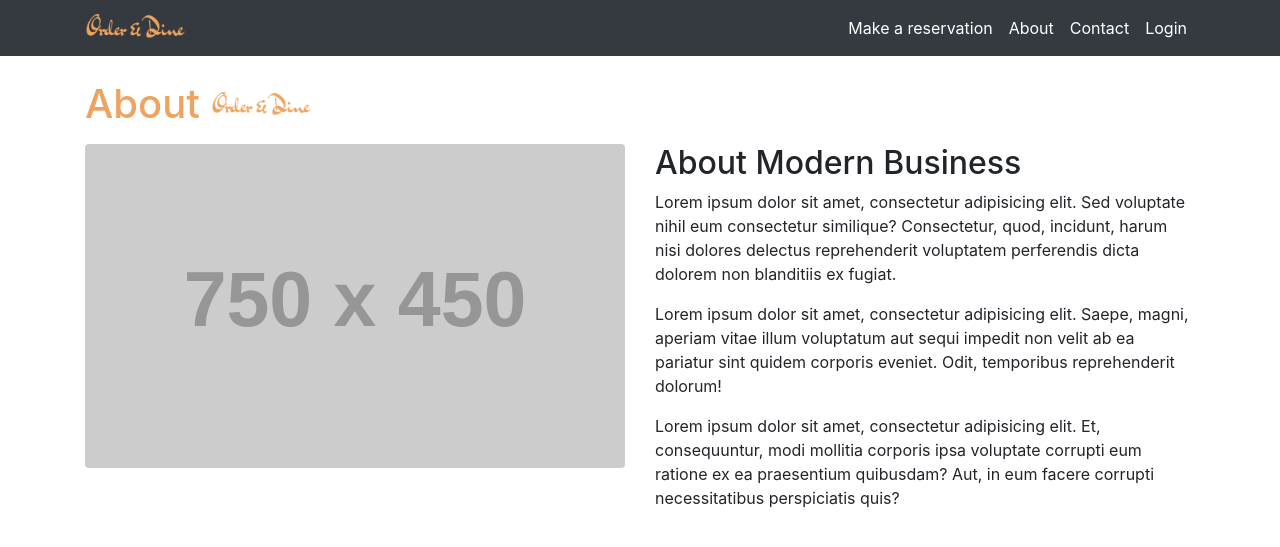
After one commit to mapaaa/order-and-dine, a Django app: page /about/ in a window 1280 px wide. The commit adds this page. Shown: the top 547 px of the page. Run offline with Django 3.2, Linux system fonts and the light colour scheme; grey boxes labelled with a size stand in for pictures from a placeholder-image service; some libraries are stand-ins or nearby versions.

Commit message:
Contact and about pages

```diff
--- a/django-project/odapp/forms.py
+++ b/django-project/odapp/forms.py
@@ -1 +1,7 @@
 from django import forms
+
+
+class ContactForm(forms.Form):
+    full_name = forms.CharField(max_length=200)
+    from_email = forms.EmailField(required=True)
+    message = forms.CharField(widget=forms.Textarea, required=True)
--- /dev/null
+++ b/django-project/odapp/templates/odapp/about.html
@@ -0,0 +1,23 @@
+{% extends 'odapp/base.html' %}
+{% load static %}
+
+{% block content %}
+<div class="container">
+    <!-- Page Heading/Breadcrumbs -->
+    <h1 class="mt-4 mb-3 txt-theme-color">About
+      <img class="logo" src="{% static 'logo.png' %}" alt="">
+    </h1>
+    <!-- Intro Content -->
+    <div class="row">
+      <div class="col-lg-6">
+        <img class="img-fluid rounded mb-4" src="http://placehold.it/750x450" alt="">
+      </div>
+      <div class="col-lg-6">
+        <h2>About Modern Business</h2>
+        <p>Lorem ipsum dolor sit amet, consectetur adipisicing elit. Sed voluptate nihil eum consectetur similique? Consectetur, quod, incidunt, harum nisi dolores delectus reprehenderit voluptatem perferendis dicta dolorem non blanditiis ex fugiat.</p>
+        <p>Lorem ipsum dolor sit amet, consectetur adipisicing elit. Saepe, magni, aperiam vitae illum voluptatum aut sequi impedit non velit ab ea pariatur sint quidem corporis eveniet. Odit, temporibus reprehenderit dolorum!</p>
+        <p>Lorem ipsum dolor sit amet, consectetur adipisicing elit. Et, consequuntur, modi mollitia corporis ipsa voluptate corrupti eum ratione ex ea praesentium quibusdam? Aut, in eum facere corrupti necessitatibus perspiciatis quis?</p>
+      </div>
+    </div>
+</div>
+{% endblock %}
--- a/django-project/odapp/templates/odapp/base.html
+++ b/django-project/odapp/templates/odapp/base.html
@@ -33,22 +33,13 @@
               <a class="nav-link text-white" href="/reservation">Make a reservation</a>
             </li>
             <li class="nav-item">
-              <a class="nav-link text-white" href="/login">Login</a>
-            </li>
-            <li class="nav-item">
               <a class="nav-link text-white" href="/about">About</a>
             </li>
             <li class="nav-item">
               <a class="nav-link text-white" href="/contact">Contact</a>
             </li>
-            <li class="nav-item dropdown">
-              <a class="nav-link dropdown-toggle text-white" href="#" id="navbarDropdownPortfolio" data-toggle="dropdown" aria-haspopup="true" aria-expanded="false">
-                Drop Down thing
-              </a>
-              <div class="dropdown-menu dropdown-menu-right" aria-labelledby="navbarDropdown">
-                <a class="dropdown-item" href="">List 1</a>
-                <a class="dropdown-item" href="">List 2</a>
-              </div>
+            <li class="nav-item">
+              <a class="nav-link text-white" href="/login">Login</a>
             </li>
          </ul>
         </div>
--- a/django-project/odapp/urls.py
+++ b/django-project/odapp/urls.py
@@ -7,4 +7,7 @@ urlpatterns = [
     path('', views.index, name='index'),
     path('login/', views.login_view, name='login'),
     path('signup/', views.signup, name='signup'),
+    path('about/', views.about, name='about'),
+    path('contact/', views.contact, name='contact'),
+    path('success/', views.success, name='success'),
 ] + static(settings.MEDIA_URL, document_root=settings.MEDIA_ROOT)
--- a/django-project/odapp/views.py
+++ b/django-project/odapp/views.py
@@ -3,7 +3,11 @@ from django.contrib.auth.forms import AuthenticationForm
 from django.shortcuts import redirect, render
 from odapp.admin import UserCreationForm
 from odapp.settings import AuthenticationBackend
+from django.core.mail import send_mail, BadHeaderError
+from django.http import HttpResponse, HttpResponseRedirect
 from .models import Restaurant
+from .forms import ContactForm
+from django.conf import settings
 
 
 def signup(request):
@@ -36,3 +40,31 @@ def login_view(request):
     else:
         form = AuthenticationForm()
     return render(request, 'odapp/login.html', {'form' : form})
+
+
+def about(request):
+    return render(request, 'odapp/about.html')
+
+
+def contact(request):
+    if request.method == 'GET':
+        form = ContactForm()
+    else:
+        form = ContactForm(request.POST)
+        print(form.is_valid)
+        if form.is_valid():
+            print('isva;i')
+            full_name = form.cleaned_data['full_name']
+            from_email = form.cleaned_data['from_email']
+            message = form.cleaned_data['message']
+            try:
+                send_mail('ORDER_AND_DINE', from_email + ' ' + full_name + '\n' + message, settings.EMAIL_HOST_USER, ['maria.pandele33@gmail.com'], False)
+                send_mail('Order and Dine Services', 'Thank you for contancting Order and Dine!\n\nWe will respond to your inquiry as soon as possible within the next two business days. \nBe sure to add orderanddine@yahoo.com to your address book or safe sender list to ensure that you receive our e-mails.\n\nBon Appétit,\nOrder and Dine Team', settings.EMAIL_HOST_USER, [from_email])
+            except BadHeaderError:
+                return HttpResponse('Invalid header found.')
+            return redirect('success')
+    return render(request, 'odapp/contact.html', {'form' : form})
+
+
+def success(request):
+    return render(request, 'odapp/success.html')
```
Also changed, not shown: django-project/odapp/templates/odapp/contact.html (added, +18 -0 lines), django-project/odapp/templates/odapp/success.html (added, +7 -0 lines), django-project/order_and_dine/settings.py (+9 -0 lines).
